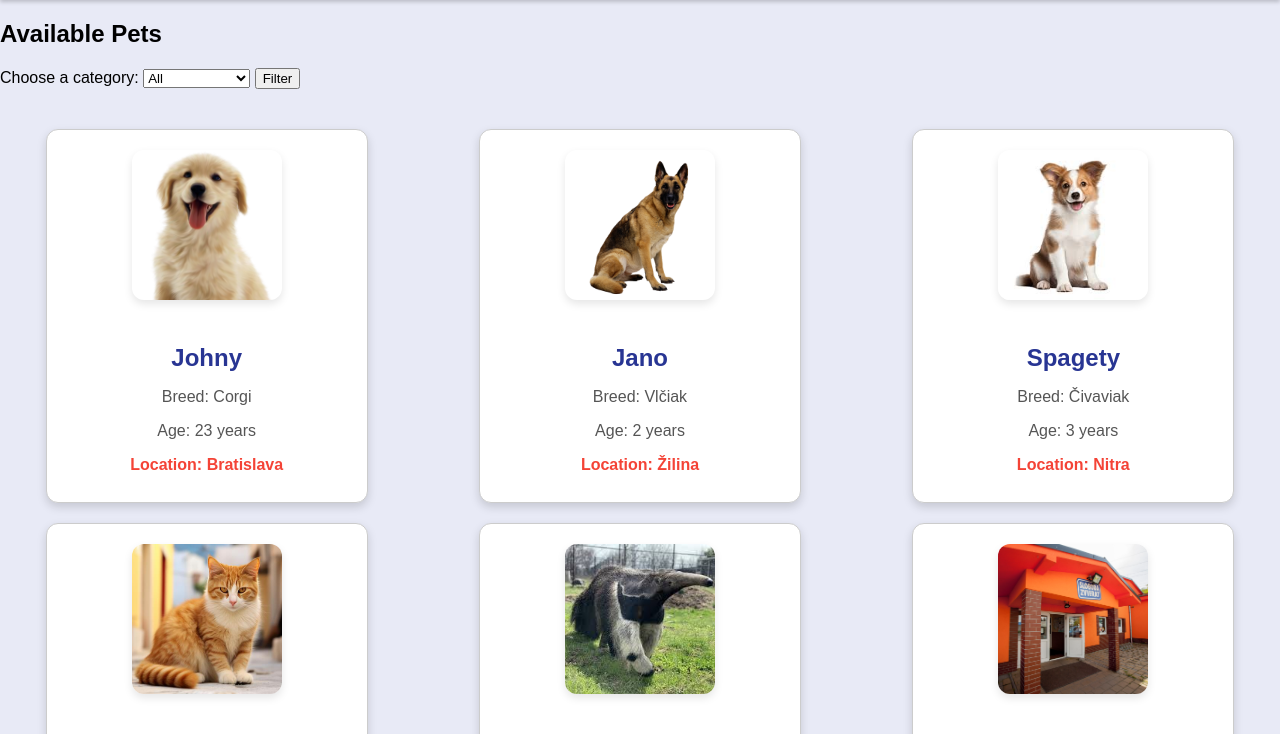
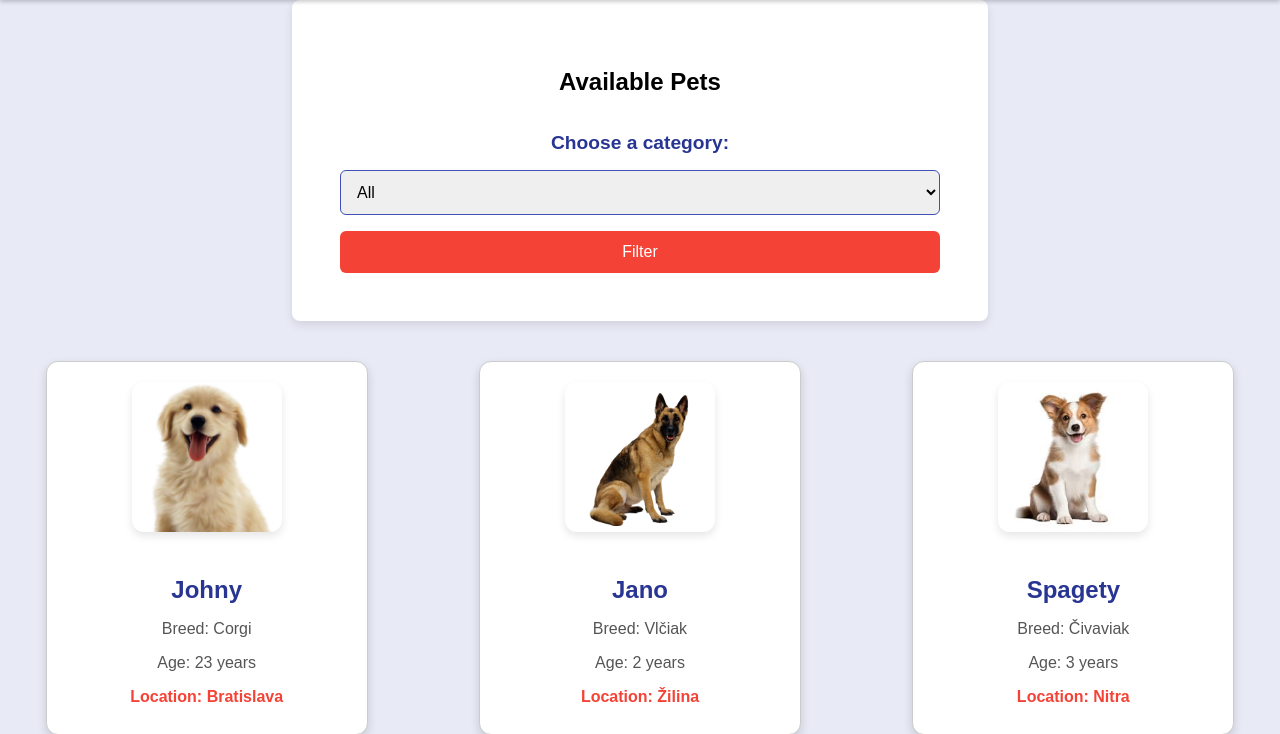
Before and after one commit to Bonderukk/Pet-Adoption-Web, a Flask app: page /adopt in a window 1280 px wide. Shown: the part 65-799 px from the top of the page. Run offline with Flask 3, Linux system fonts and the light colour scheme; data comes from the database, SQL or seed files in the repository; both versions use the stored data as it was after the commit.

Commit message:
Final push

```diff
--- a/static/style.css
+++ b/static/style.css
@@ -393,6 +393,53 @@ header {
     transform: scale(1.05); /* Slight scale-up for interactivity */
 }
 
+/* Filter Form */
+.filter-form {
+    background-color: #ffffff; /* White background for the form */
+    padding: 3rem;
+    border-radius: 8px;
+    box-shadow: 0px 4px 10px rgba(0, 0, 0, 0.1);
+    max-width: 600px;
+    margin: 0 auto;
+    display: flex;
+    flex-direction: column;
+    gap: 1rem;
+}
+
+.filter-form label {
+    font-weight: bold;
+    color: #283593; /* Indigo label text */
+    font-size: 1.2rem;
+}
+
+.filter-form select {
+    padding: 0.75rem;
+    border: 1px solid #3f51b5; /* Indigo border */
+    border-radius: 6px;
+    font-size: 1rem;
+    width: 100%;
+}
+
+.filter-form button {
+    padding: 0.75rem 1.5rem;
+    background-color: #f44336; /* Vibrant red button */
+    border: none;
+    color: #ffffff; /* White text */
+    border-radius: 6px;
+    cursor: pointer;
+    font-size: 1rem;
+    transition: background-color 0.3s ease, transform 0.3s ease, box-shadow 0.3s ease;
+}
+.centered-content {
+    text-align: center; /* Center text and form elements */
+}
+/* Hover Effects for Button */
+.filter-form button:hover {
+    background-color: #e53935; /* Darker red on hover */
+    transform: scale(1.05); /* Slightly enlarges the button */
+    box-shadow: 0 4px 8px rgba(0, 0, 0, 0.3); /* Adds a shadow for depth */
+}
+
 /* Responsive Design for Smaller Screens */
 @media (max-width: 768px) {
     .pet-card {
--- a/templates/adopt.html
+++ b/templates/adopt.html
@@ -19,10 +19,10 @@
     </header>
 
     <main>
+        <!-- Form to filter pets by category -->
+        <div class="centered-content">
+            <form class="filter-form" action="{{ url_for('adopt') }}" method="get">
                 <h2>Available Pets</h2>
-
-        <!-- Form to filter pets by category -->
-        <form action="{{ url_for('adopt') }}" method="get">
                 <label for="category">Choose a category:</label>
                 <select id="category" name="category">
                     <option value="all" {% if category == all %}selected{% endif %}>All</option>
@@ -33,6 +33,7 @@
                 </select>
                 <button type="submit">Filter</button>
             </form>
+        </div>
 
 
         <!-- Display pets based on the selected category -->
```
Also changed, not shown: pets.db, static/myPics/bernese-mountain-dog.jpg (added), static/myPics/chiava.png (added), static/uploads/bernese-mountain-dog.jpg (added), static/uploads/chiava.png (added). Lines whose indentation alone changed are shown as unchanged.
